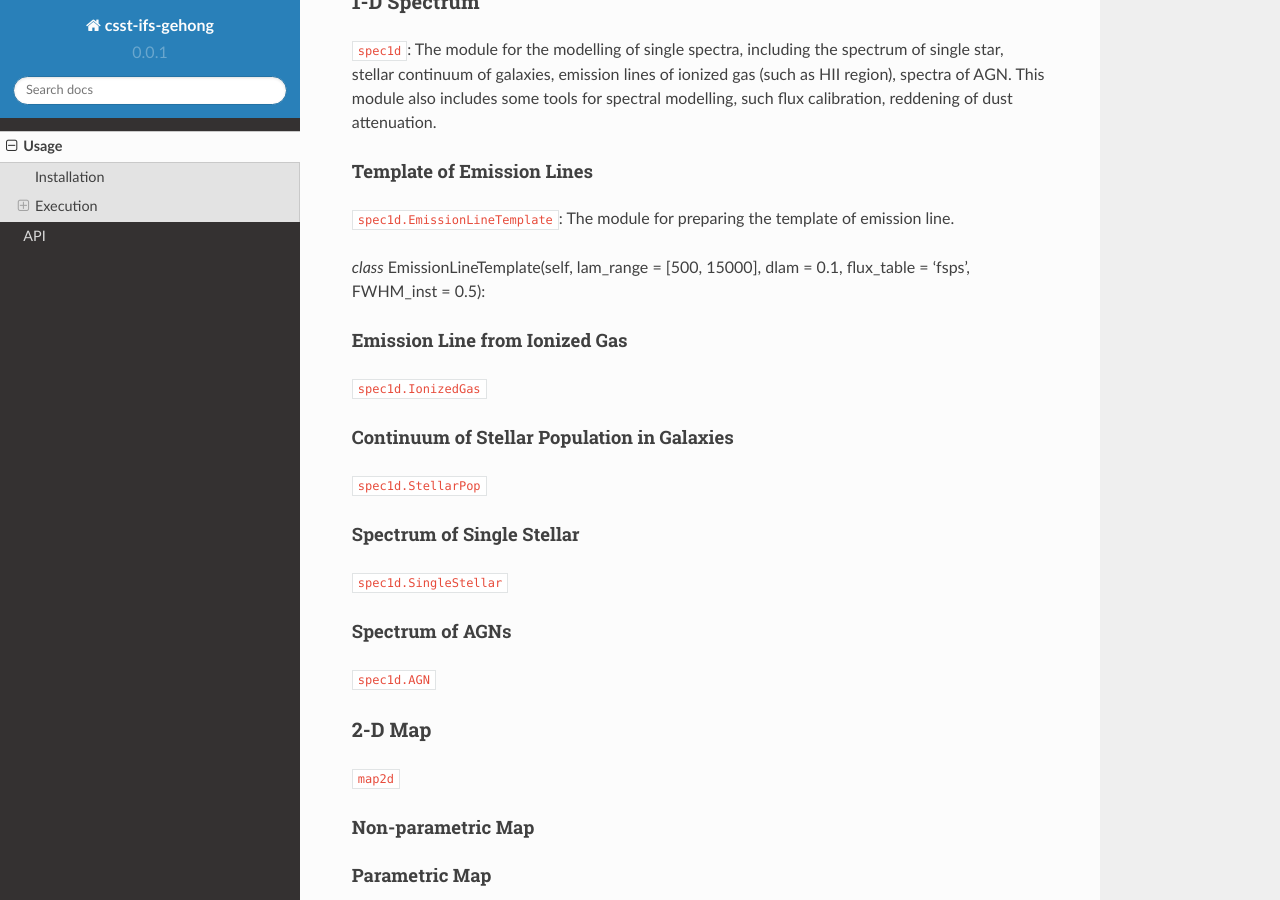
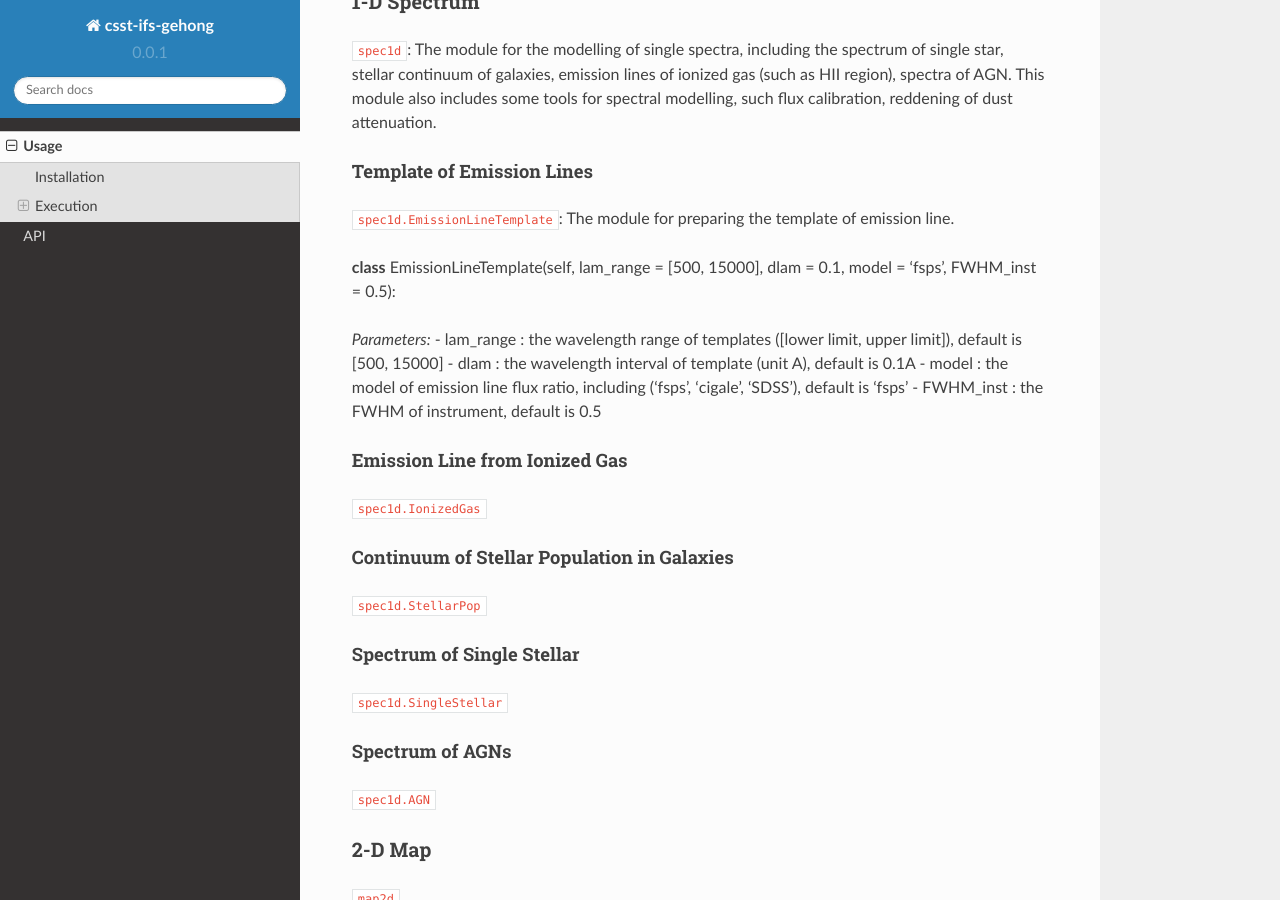
Before and after one commit to fengshuai0210/csst-ifs-gehong, a Sphinx documentation site: the page built from docs/source/usage.rst, in a window 1280 px wide and 900 px high, scrolled down 448 px. Built offline with Sphinx 7.4.7 and the Read the Docs theme 2.0.0, drawn with Linux system fonts in a browser that asks for light colours.

Commit message:
Update usage.rst

```diff
--- a/docs/source/usage.rst
+++ b/docs/source/usage.rst
@@ -27,7 +27,14 @@ Template of Emission Lines
 
 ``spec1d.EmissionLineTemplate``: The module for preparing the template of emission line.
 
-*class* EmissionLineTemplate(self, lam_range = [500, 15000], dlam = 0.1, flux_table = 'fsps', FWHM_inst = 0.5):
+**class** EmissionLineTemplate(self, lam_range = [500, 15000], dlam = 0.1, model = 'fsps', FWHM_inst = 0.5):
+
+*Parameters:*
+- lam_range  : the wavelength range of templates ([lower limit, upper limit]), default is [500, 15000]
+- dlam       : the wavelength interval of template (unit A), default is 0.1A
+- model      : the model of emission line flux ratio, including ('fsps', 'cigale', 'SDSS'), default is 'fsps'
+- FWHM_inst  : the FWHM of instrument, default is 0.5
+
 
 Emission Line from Ionized Gas
 ++++++++++++++++++++++++++++++
```
